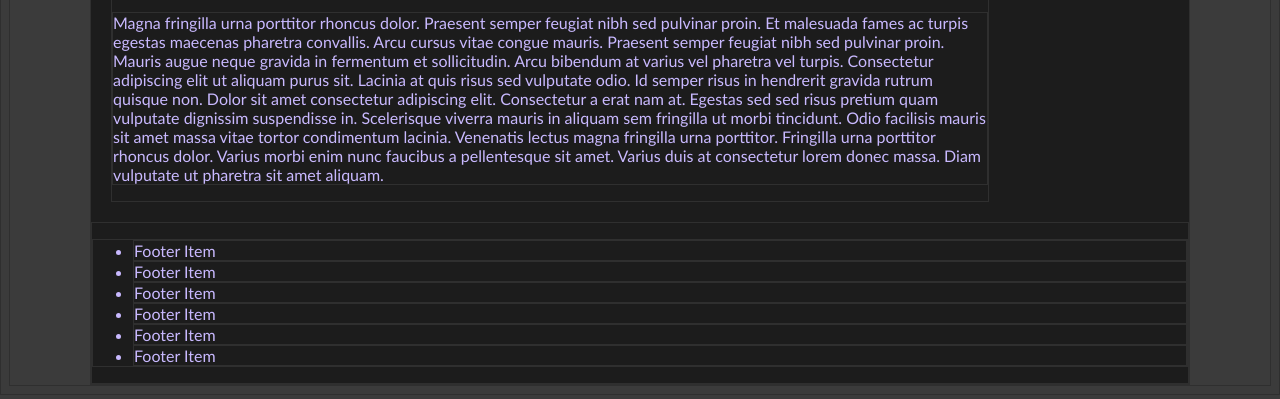
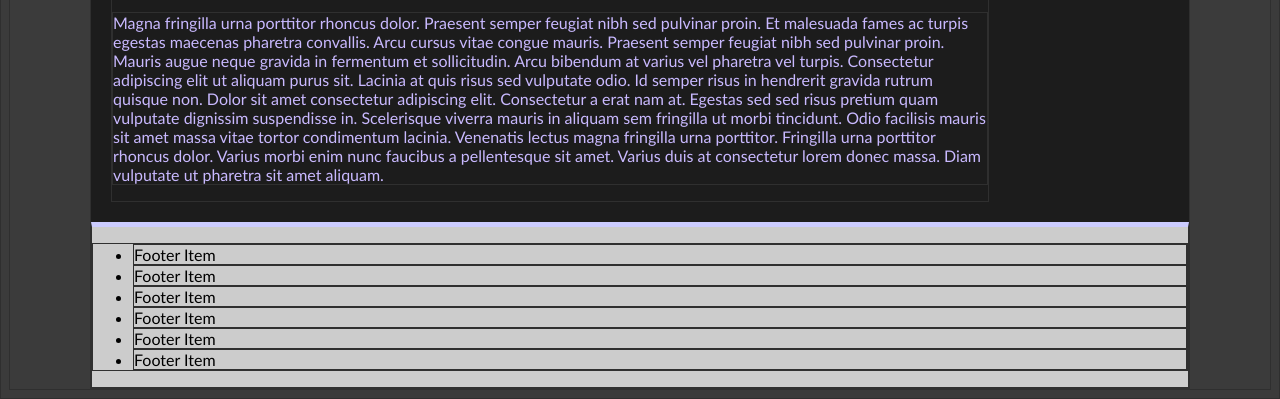
Before and after one commit to tmxpt/hwAug21, a website: page Homework/4wk/index.html in a window 1280 px wide. Shown: the part 761-1160 px from the top of the page. Drawn offline with Linux system fonts and the light colour scheme.

Commit message:
Update styles.css

```diff
--- a/Homework/4wk/styles.css
+++ b/Homework/4wk/styles.css
@@ -15,3 +15,5 @@ nav ul a li{display:inline-block;}
 
 .mapImageOne img{display:block;border:5px solid grey;}
 .mapImageOne::after{content:"United States of America, Map, 1818, Lizars Edinburgh"; font-family:"Lucida Sans"; border:5px solid grey;}
+
+footer{background-color:#ccc;color:#000;border-top:5px solid #ccccff;}
```
